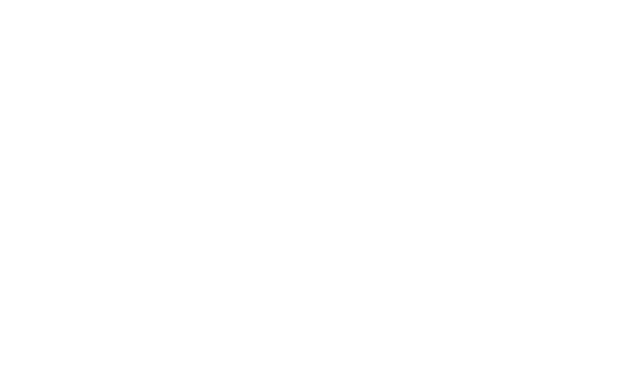
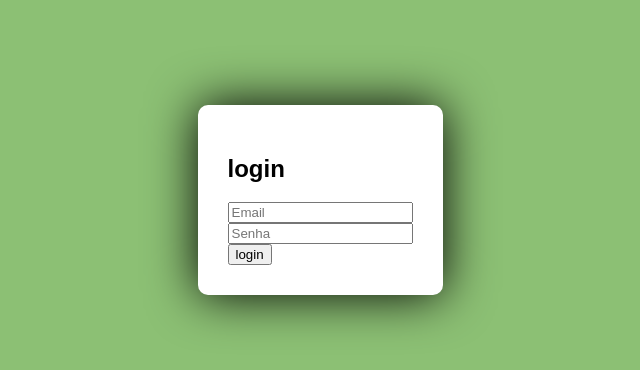
Before and after one commit to ograndegabriel/Pagina, a plain HTML site: page index.html in a window 1280 px wide. Shown: the whole page, without its empty margins (320-960 px from the left). Drawn offline with Linux system fonts and the light colour scheme.

Commit message:
atulaizaçao 1

```diff
--- a/index.html
+++ b/index.html
@@ -2,14 +2,40 @@
 <html lang="PT-BR">
 <head>
     <meta charset="UTF-8">
+    <meta http-equiv="X-UA-Compatible" content="IE=edge">
     <meta name="viewport" content="width=device-width, initial-scale=1.0">
-    <link rel="stylesheet" href="style.css">
-    <title>Pagina</title>
+
+    <title>Pagina de login</title>
 </head>
 <body>
+    <div class="container">
 
+        <h2>login</h2>
+        <input type="text"
+        placeholder="Email"><br>
+        <input type="Password"
+        placeholder="Senha"><br>
+       <button>login</button>
 
+    </div>
+    <style>
+        body{
+            background-color: rgb(140, 192, 116);
+            font-family: Arial, Helvetica, sans-serif;
+            display: flex;
+            justify-content: center;
+            align-items: center;
+            height: 50vh;
+            margin: 0;
+        }
+        .container{
+            background-color: white;
+            padding: 30px;
+            border-radius: 10px;
+            box-shadow: 0 0 50px;
 
-    <script src="./script.js"></script>
+        }
+
+    </style>
 </body>
 </html>
```
